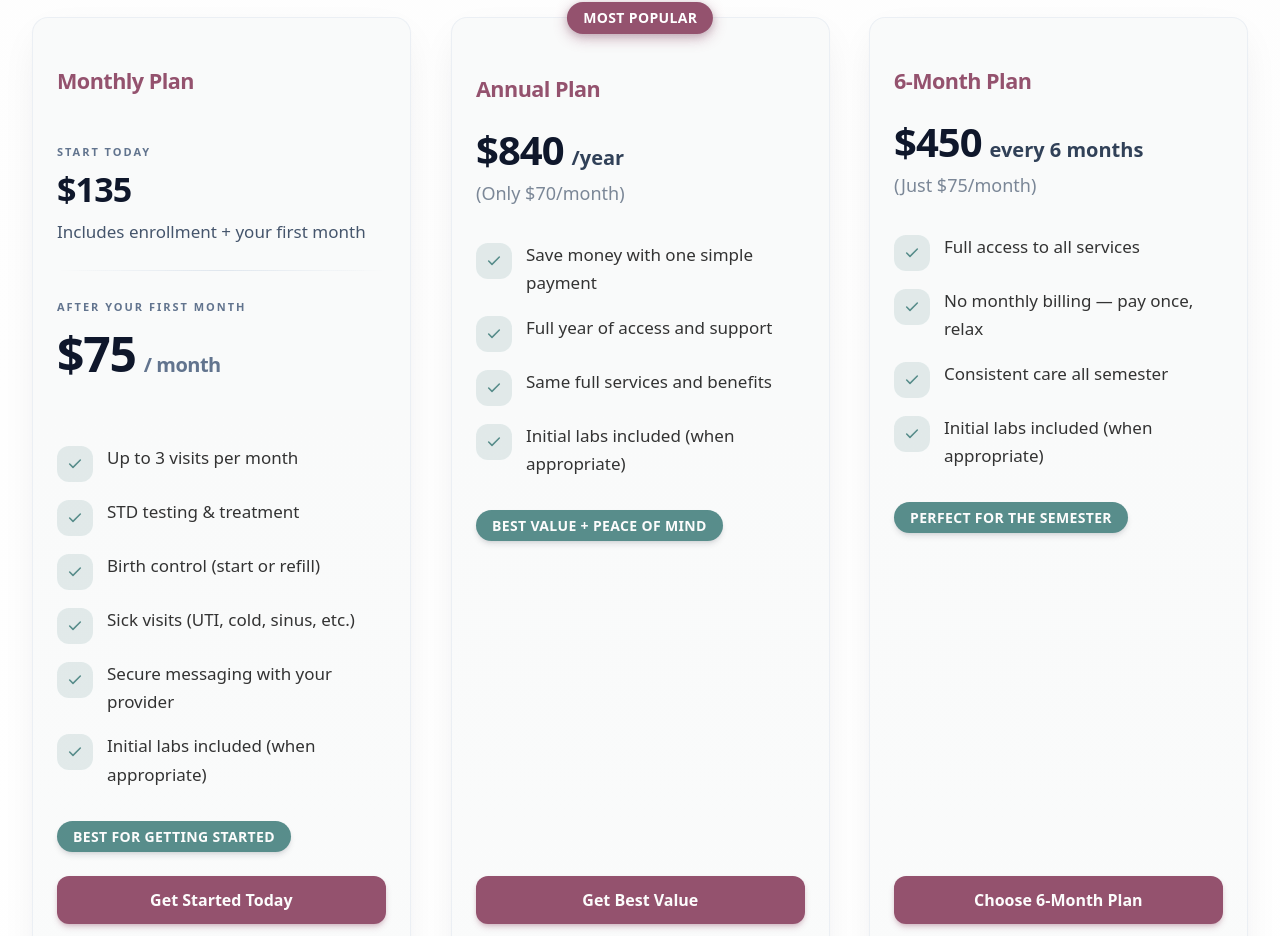
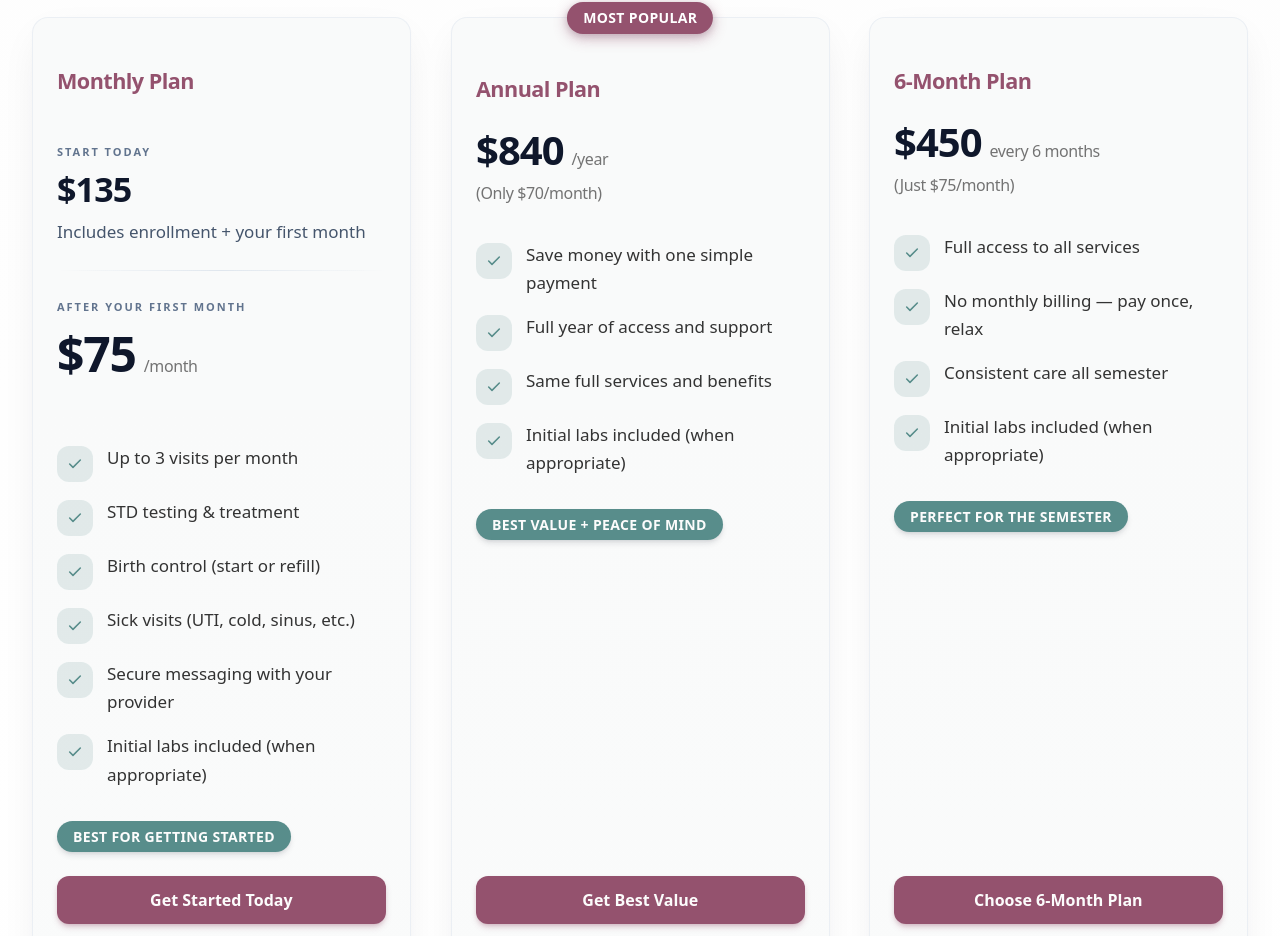
Before and after one commit to ronstylistic/lumarose, a Next.js app: page /college-care in a window 1280 px wide. Shown: the part 2147-3083 px from the top of the page. Built offline with nearby package versions, Linux system fonts and the light colour scheme.

Commit message:
change price styles

```diff
--- a/src/app/college-care/page.tsx
+++ b/src/app/college-care/page.tsx
@@ -74,7 +74,7 @@ const plans: CollegeCarePlan[] = [
       entryIncludes: "Includes enrollment + your first month",
       ongoingLabel: "After your first month",
       ongoingPrice: "$75",
-      ongoingPeriod: "/ month",
+      ongoingPeriod: "/month",
     },
     features: [
       "Up to 3 visits per month",
@@ -189,11 +189,11 @@ function PlanPriceEquivPanel({
         <span className="text-4xl font-bold tabular-nums tracking-tight text-slate-900 md:text-[2.5rem]">
           {layout.priceMain}
         </span>
-        <span className="text-lg font-semibold text-slate-700 md:text-xl">
+        <span className="text-base text-muted-foreground tabular-nums tracking-tight ">
           {layout.priceCadence}
         </span>
       </p>
-      <p className="text-base leading-snug text-slate-600/70 md:text-lg">
+      <p className="text-base text-muted-foreground tabular-nums tracking-tight ">
         {layout.equivNote}
       </p>
     </div>
@@ -238,7 +238,7 @@ function RichPricingPanel({
           <span className="text-4xl font-bold tabular-nums tracking-tight text-slate-900 md:text-[2.875rem] lg:text-[3rem]">
             {richPricing.ongoingPrice}
           </span>
-          <span className="text-lg font-semibold tabular-nums tracking-tight text-slate-500 md:text-xl">
+          <span className="text-base text-muted-foreground tabular-nums tracking-tight ">
             {richPricing.ongoingPeriod}
           </span>
         </p>
```
